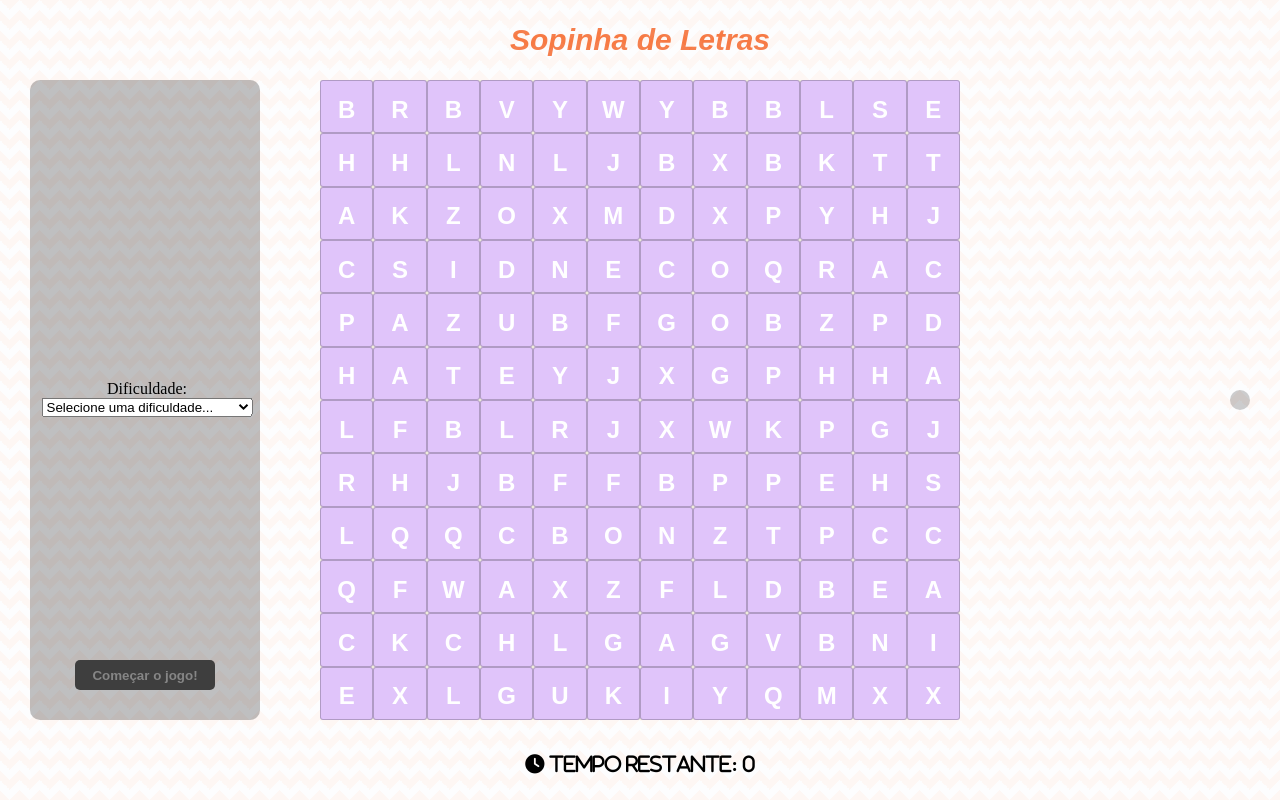
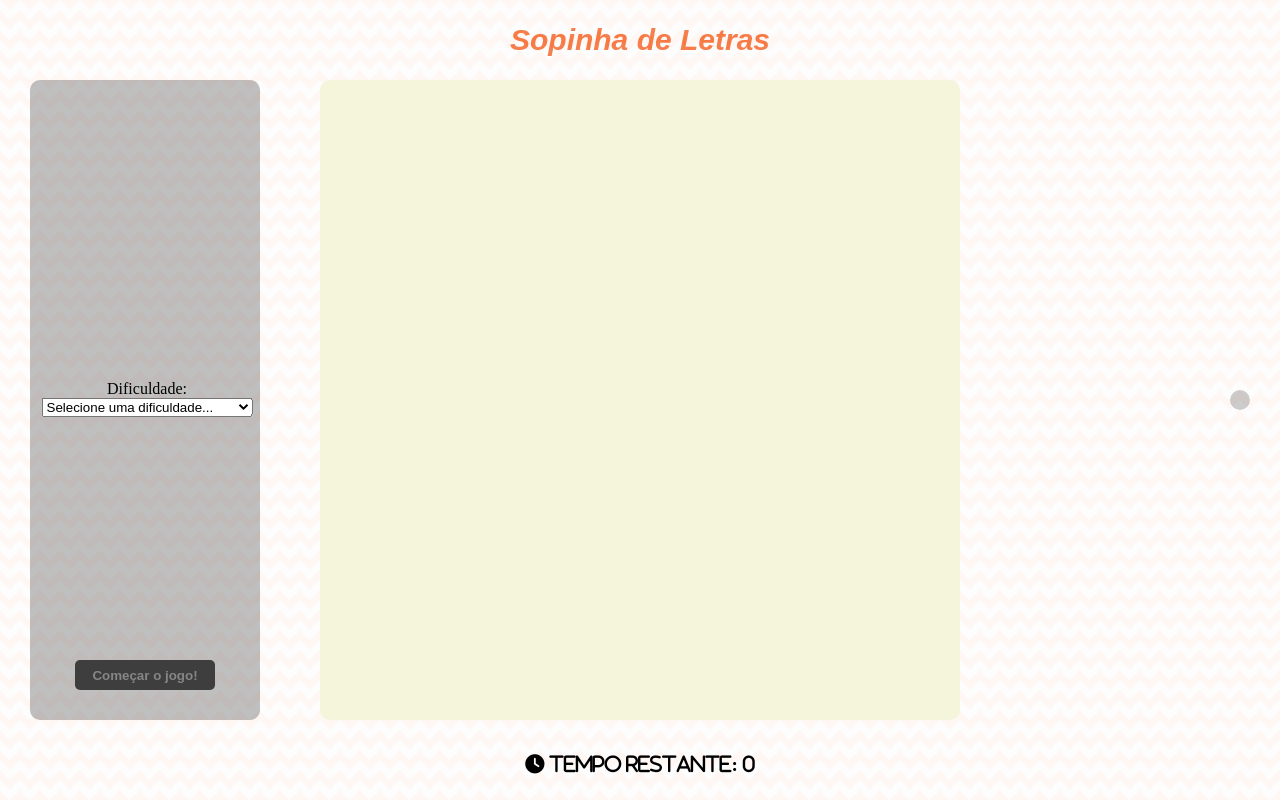
Before and after one commit to Asuryu/LS, a React (Create React App) app in the folder sopa-letras/: page / in a window 1280 px wide. Built offline with nearby package versions, Linux system fonts and the light colour scheme.

Commit message:
CORRIGIDO: Peças não apareciam no tabuleiro

```diff
--- a/sopa-letras/src/App.js
+++ b/sopa-letras/src/App.js
@@ -67,9 +67,7 @@ function App() {
       });
     });
     shuffleArray(wordsObjects);
-    console.log(wordsObjects)
     setWords(wordsObjects);
-    setTimer(TIMEOUTGAME);
   };
 
   useEffect(() => {
@@ -109,9 +107,10 @@ function App() {
           selectedLevel={selectedLevel}
           onLevelChange={handleLevelChange}
         />
-        <Board>
+        <Board
+          words={words}
           selectedLevel={selectedLevel}
-        </Board>
+        />
         <Words words={words}></Words>
       </div>
     </div>
--- a/sopa-letras/src/components/board/board.component.jsx
+++ b/sopa-letras/src/components/board/board.component.jsx
@@ -5,6 +5,7 @@ import "./board.css";
 function Board(props) {
     var totalLetters;
     var gridClass;
+    console.log(props.selectedLevel)
     switch(props.selectedLevel){
         case "1":
             totalLetters = 8 * 8;
@@ -19,8 +20,8 @@ function Board(props) {
             gridClass = "grid-12x12";
             break;
         default:
-            totalLetters = 12 * 12;
-            gridClass = "grid-12x12";
+            totalLetters = 0;
+            gridClass = "";
             break;
     }
 
```
